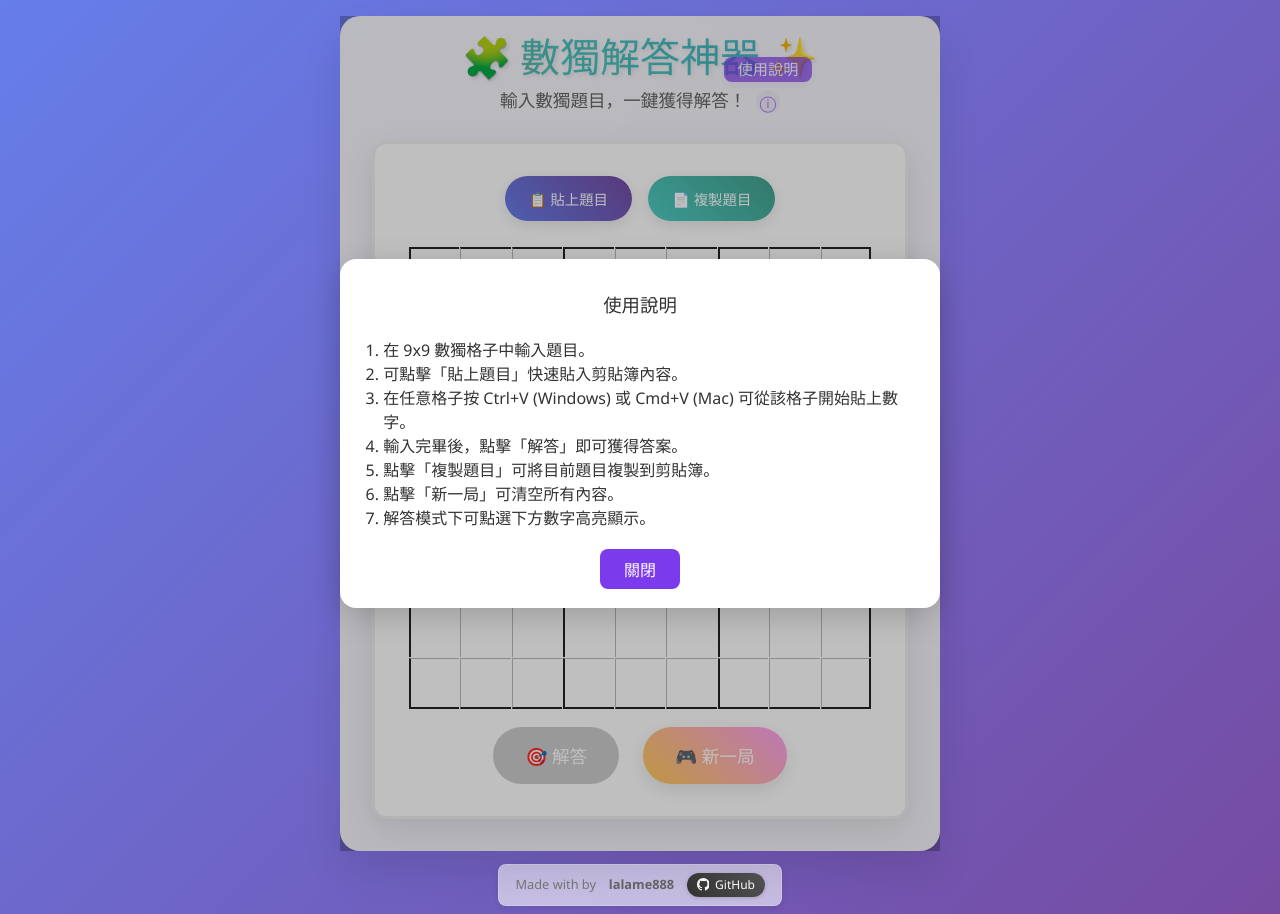
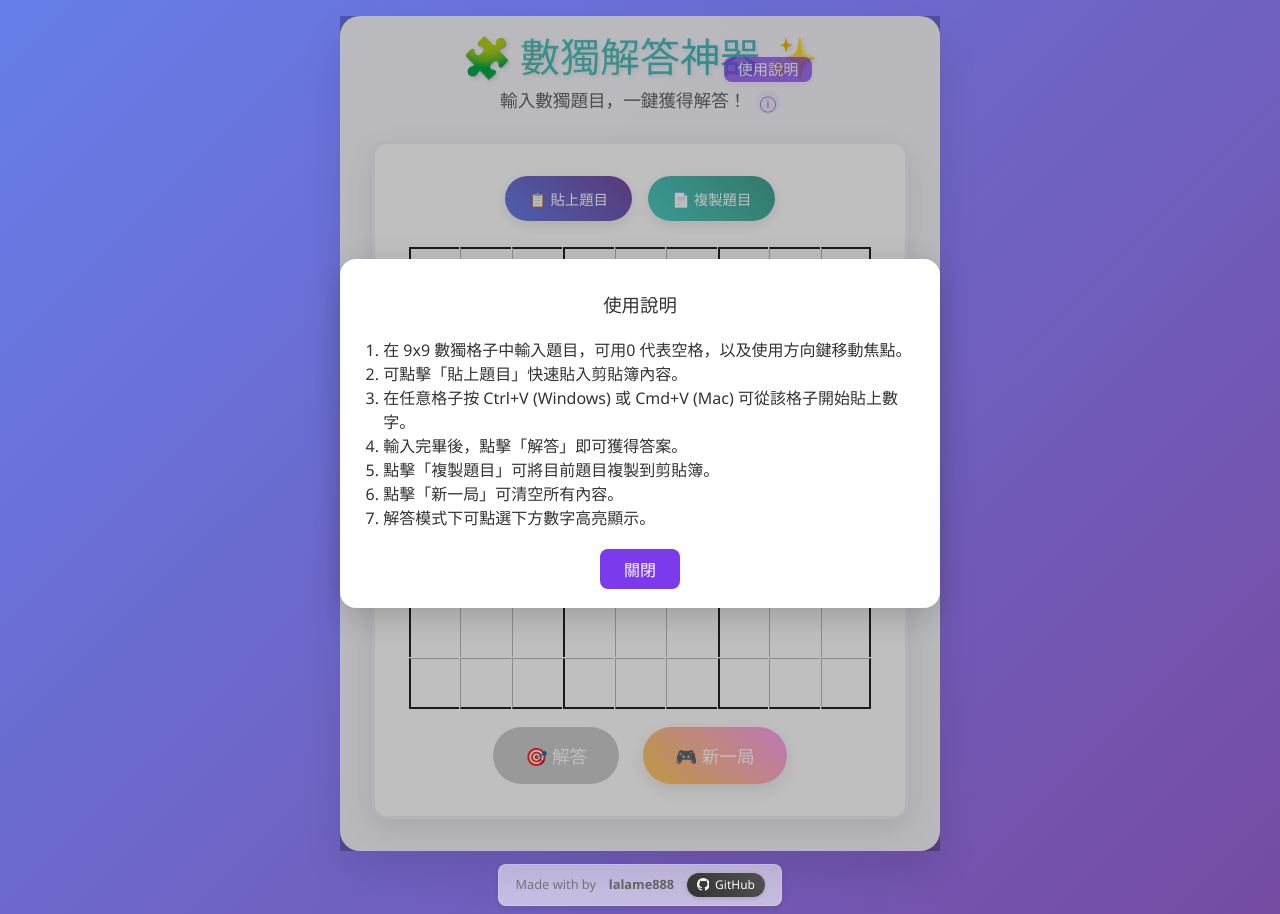
Before and after one commit to lalame888/line-sudoku-answer, a React (Vite) app: page / in a window 1280 px wide. Both pictures are taken after a click on the button "使用說明". Built offline with nearby package versions, Linux system fonts and the light colour scheme.

Commit message:
update help text

```diff
--- a/src/components/HelpModal.tsx
+++ b/src/components/HelpModal.tsx
@@ -18,7 +18,7 @@ const HelpModal: React.FC<HelpModalProps> = ({ isOpen, onClose }) => {
     >
       <div className="modal-help-content">
         <ol style={{textAlign: 'left', margin: 0, paddingLeft: '1.2em'}}>
-          <li>在 9x9 數獨格子中輸入題目。</li>
+          <li>在 9x9 數獨格子中輸入題目，可用0 代表空格，以及使用方向鍵移動焦點。</li>
           <li>可點擊「貼上題目」快速貼入剪貼簿內容。</li>
           <li>在任意格子按 Ctrl+V (Windows) 或 Cmd+V (Mac) 可從該格子開始貼上數字。</li>
           <li>輸入完畢後，點擊「解答」即可獲得答案。</li>
```
